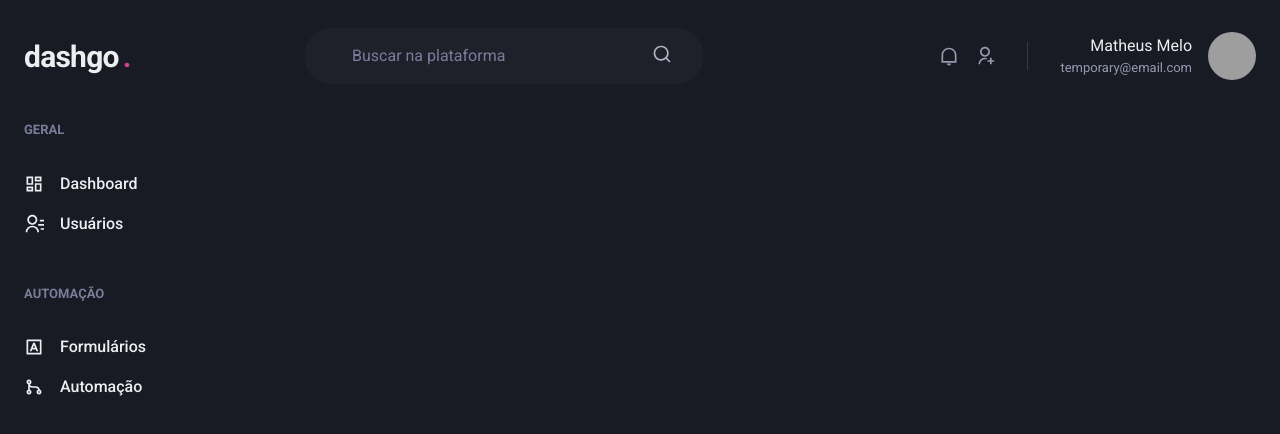
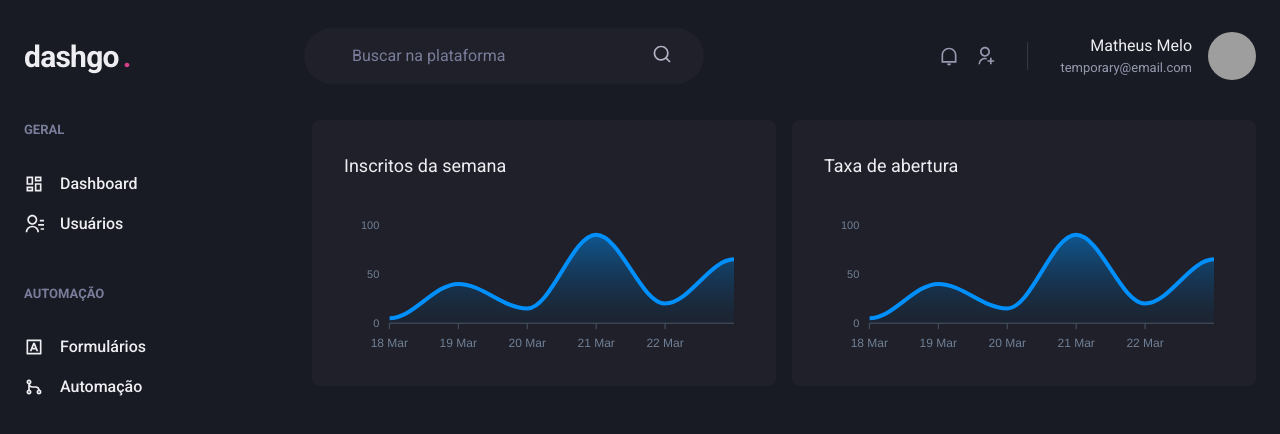
Before and after one commit to mathmelo/dashgo, a Next.js app: page /dashboard in a window 1280 px wide. Shown: the top 434 px of the page. Built offline with nearby package versions, Linux system fonts and the light colour scheme; grey boxes are pictures that could not be loaded.

Commit message:
feat(page): update dashboard page
Update dashboard page.
 + ApexCharts added
 + Weekly Subscribers graph
 + Open rate graph

```diff
--- a/package.json
+++ b/package.json
@@ -12,9 +12,11 @@
     "@chakra-ui/react": "^2.2.4",
     "@emotion/react": "^11.9.3",
     "@emotion/styled": "^11.9.3",
+    "apexcharts": "^3.35.3",
     "framer-motion": "^6.5.1",
     "next": "12.2.2",
     "react": "18.2.0",
+    "react-apexcharts": "^1.4.0",
     "react-dom": "18.2.0",
     "react-icons": "^4.4.0"
   },
--- a/src/pages/dashboard.tsx
+++ b/src/pages/dashboard.tsx
@@ -1,8 +1,66 @@
+import dynamic from 'next/dynamic';
 import type { NextPage } from 'next';
-import { Flex } from '@chakra-ui/react';
+import type { ApexOptions } from 'apexcharts';
 
+import { Box, Flex, SimpleGrid, Text, theme } from '@chakra-ui/react';
 import Header from '../components/Header';
 import Sidebar from '../components/Sidebar';
+const Chart = dynamic(() => import('react-apexcharts'), { ssr: false });
+
+const options: ApexOptions = {
+  chart: {
+    toolbar: {
+      show: false,
+    },
+    zoom: {
+      enabled: false,
+    },
+    foreColor: theme.colors.gray[500],
+  },
+  grid: {
+    show: false,
+  },
+  dataLabels: {
+    enabled: false,
+  },
+  tooltip: {
+    enabled: false,
+  },
+  xaxis: {
+    type: 'datetime',
+    axisBorder: {
+      color: theme.colors.gray[600],
+    },
+    axisTicks: {
+      color: theme.colors.gray[600],
+    },
+    categories: [
+      '2021-03-18T00:00:00.000Z',
+      '2021-03-19T00:00:00.000Z',
+      '2021-03-20T00:00:00.000Z',
+      '2021-03-21T00:00:00.000Z',
+      '2021-03-22T00:00:00.000Z',
+      '2021-03-23T00:00:00.000Z',
+      '2021-03-23T00:00:00.000Z',
+    ],
+  },
+  fill: {
+    opacity: 0.3,
+    type: 'gradient',
+    gradient: {
+      shade: 'dark',
+      opacityFrom: 0.7,
+      opacityTo: 0.3,
+    },
+  },
+};
+
+const series = [
+  {
+    name: 'series-1',
+    data: [5, 40, 15, 90, 20, 65],
+  },
+];
 
 const Dashboard: NextPage = () => {
   return (
@@ -11,6 +69,26 @@
 
       <Flex w="100%" my="6" maxWidth={1480} mx="auto" px="6">
         <Sidebar />
+
+        <SimpleGrid
+          flex="1"
+          gap="4"
+          minChildWidth="320px"
+          alignItems="flex-start"
+        >
+          <Box p="8" bg="gray.800" borderRadius={8} pb="4">
+            <Text fontSize="lg" mb="4">
+              Inscritos da semana
+            </Text>
+            <Chart type="area" height={160} options={options} series={series} />
+          </Box>
+          <Box p="8" bg="gray.800" borderRadius={8} pb="4">
+            <Text fontSize="lg" mb="4">
+              Taxa de abertura
+            </Text>
+            <Chart type="area" height={160} options={options} series={series} />
+          </Box>
+        </SimpleGrid>
       </Flex>
     </Flex>
   );
```
Also changed, not shown: 1 other file (tests, documents, lock files or other folders).
